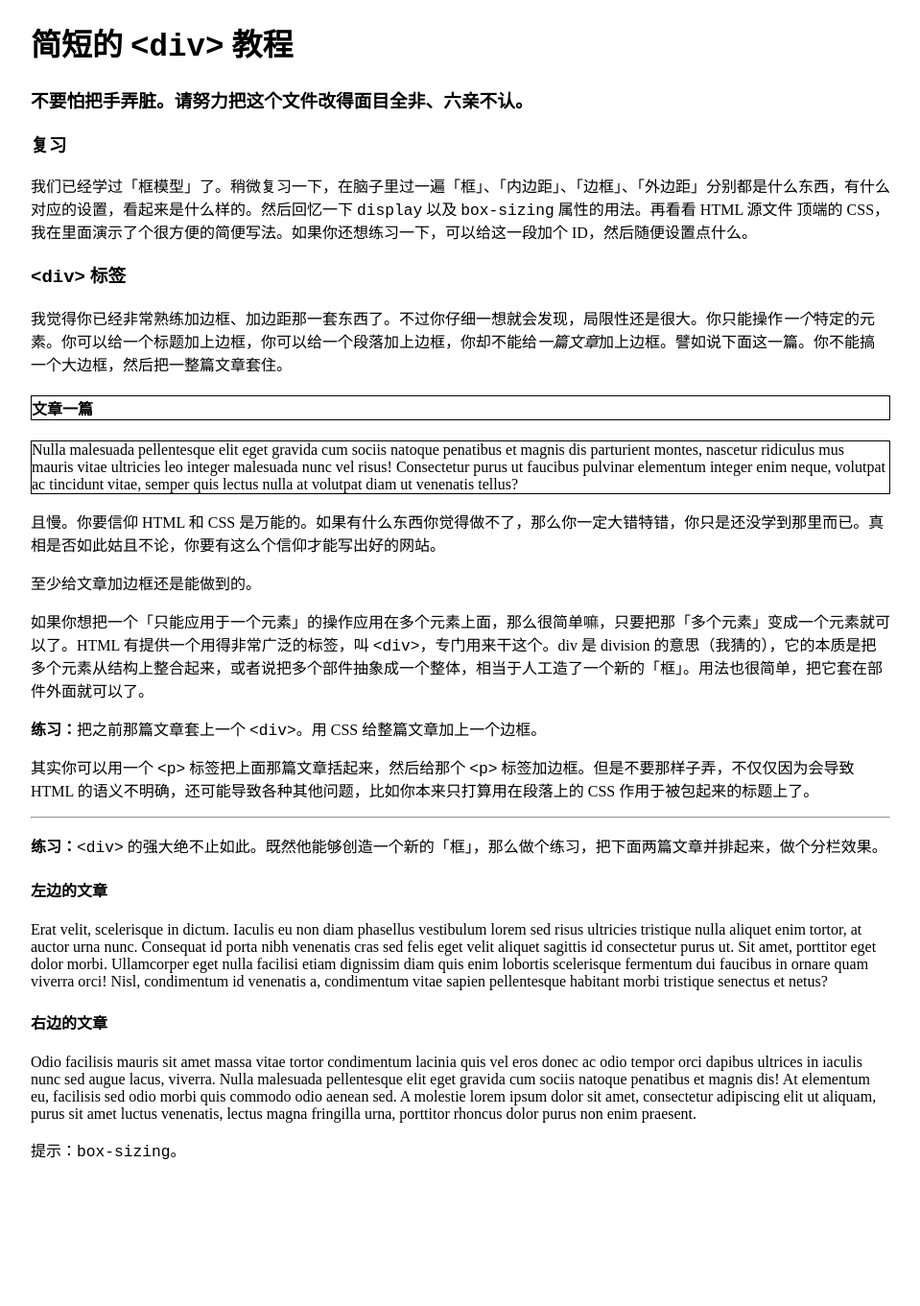
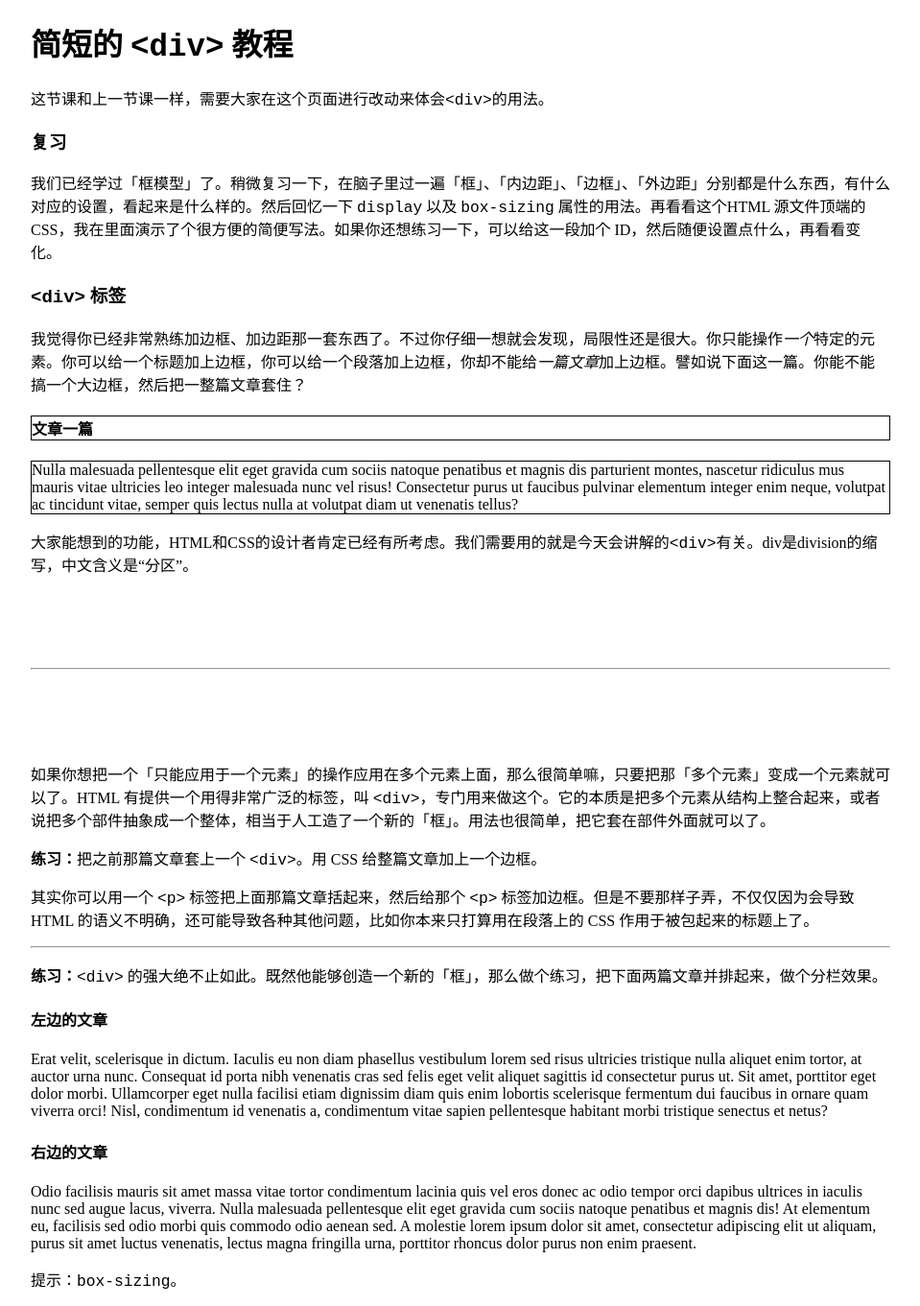
Before and after one commit to LAB-Remote/LAB-Remote.github.io, a Jekyll site: the page teaching/zhibin/4/第四课_div标签.html, which Jekyll copies as it is, in a window 1280 px wide. Shown: the whole page at 96% size, without its empty margins (160-1119 px from the left). Built offline with Jekyll 4.4.1, drawn with Linux system fonts in a browser that asks for light colours; before the commit the page ends 1226 px from its top, so only the background shows below that.

Commit message:
Update zhibin's teaching materials

```diff
--- a/teaching/zhibin/4/第四课_div标签.html
+++ b/teaching/zhibin/4/第四课_div标签.html
@@ -29,18 +29,18 @@
 <body>
   <h1>简短的 <code>&lt;div&gt;</code> 教程</h1>
 
-    <h3>不要怕把手弄脏。请努力把这个文件改得面目全非、六亲不认。</h3>
+  <p>这节课和上一节课一样，需要大家在这个页面进行改动来体会<code>&lt;div&gt;</code>的用法。</p>
 
   <h3>复习</h3>
-    <p>我们已经学过「框模型」了。稍微复习一下，在脑子里过一遍「框」、「内边距」、「边框」、「外边距」分别都是什么东西，有什么对应的设置，看起来是什么样的。然后回忆一下 <code>display</code> 以及 <code>box-sizing</code> 属性的用法。再看看 HTML 源文件 顶端的 CSS，我在里面演示了个很方便的简便写法。如果你还想练习一下，可以给这一段加个 ID，然后随便设置点什么。</p>
+  <p>我们已经学过「框模型」了。稍微复习一下，在脑子里过一遍「框」、「内边距」、「边框」、「外边距」分别都是什么东西，有什么对应的设置，看起来是什么样的。然后回忆一下 <code>display</code> 以及 <code>box-sizing</code> 属性的用法。再看看这个HTML 源文件顶端的 CSS，我在里面演示了个很方便的简便写法。如果你还想练习一下，可以给这一段加个 ID，然后随便设置点什么，再看看变化。</p>
 
   <h3><code>&lt;div&gt;</code> 标签</h3>
-    <p>我觉得你已经非常熟练加边框、加边距那一套东西了。不过你仔细一想就会发现，局限性还是很大。你只能操作<em>一个</em>特定的元素。你可以给一个标题加上边框，你可以给一个段落加上边框，你却不能给<em>一篇文章</em>加上边框。譬如说下面这一篇。你不能搞一个大边框，然后把一整篇文章套住。</p>
+  <p>我觉得你已经非常熟练加边框、加边距那一套东西了。不过你仔细一想就会发现，局限性还是很大。你只能操作<em>一个</em>特定的元素。你可以给一个标题加上边框，你可以给一个段落加上边框，你却不能给<em>一篇文章</em>加上边框。譬如说下面这一篇。你能不能搞一个大边框，然后把一整篇文章套住？</p>
   <h4 id="stupid-border-h4">文章一篇</h4>
   <p id="stupid-border-p">Nulla malesuada pellentesque elit eget gravida cum sociis natoque penatibus et magnis dis parturient montes, nascetur ridiculus mus mauris vitae ultricies leo integer malesuada nunc vel risus! Consectetur purus ut faucibus pulvinar elementum integer enim neque, volutpat ac tincidunt vitae, semper quis lectus nulla at volutpat diam ut venenatis tellus?</p>
-    <p>且慢。你要信仰 HTML 和 CSS 是万能的。如果有什么东西你觉得做不了，那么你一定大错特错，你只是还没学到那里而已。真相是否如此姑且不论，你要有这么个信仰才能写出好的网站。</p>
-    <p>至少给文章加边框还是能做到的。</p>
-    <p>如果你想把一个「只能应用于一个元素」的操作应用在多个元素上面，那么很简单嘛，只要把那「多个元素」变成一个元素就可以了。HTML 有提供一个用得非常广泛的标签，叫 <code>&lt;div&gt;</code>，专门用来干这个。div 是 division 的意思（我猜的），它的本质是把多个元素从结构上整合起来，或者说把多个部件抽象成一个整体，相当于人工造了一个新的「框」。用法也很简单，把它套在部件外面就可以了。</p>
+  <p>大家能想到的功能，HTML和CSS的设计者肯定已经有所考虑。我们需要用的就是今天会讲解的<code>&lt;div&gt;</code>有关。div是division的缩写，中文含义是“分区”。</p>
+  <br><br><br><br><hr><br><br><br><br>
+  <p>如果你想把一个「只能应用于一个元素」的操作应用在多个元素上面，那么很简单嘛，只要把那「多个元素」变成一个元素就可以了。HTML 有提供一个用得非常广泛的标签，叫 <code>&lt;div&gt;</code>，专门用来做这个。它的本质是把多个元素从结构上整合起来，或者说把多个部件抽象成一个整体，相当于人工造了一个新的「框」。用法也很简单，把它套在部件外面就可以了。</p>
   <p><b>练习：</b>把之前那篇文章套上一个 <code>&lt;div&gt;</code>。用 CSS 给整篇文章加上一个边框。</p>
   <p>其实你可以用一个 <code>&lt;p&gt;</code> 标签把上面那篇文章括起来，然后给那个 <code>&lt;p&gt;</code> 标签加边框。但是不要那样子弄，不仅仅因为会导致 HTML 的语义不明确，还可能导致各种其他问题，比如你本来只打算用在段落上的 CSS 作用于被包起来的标题上了。</p>
   <hr>
```
Lines whose indentation alone changed are shown as unchanged.
